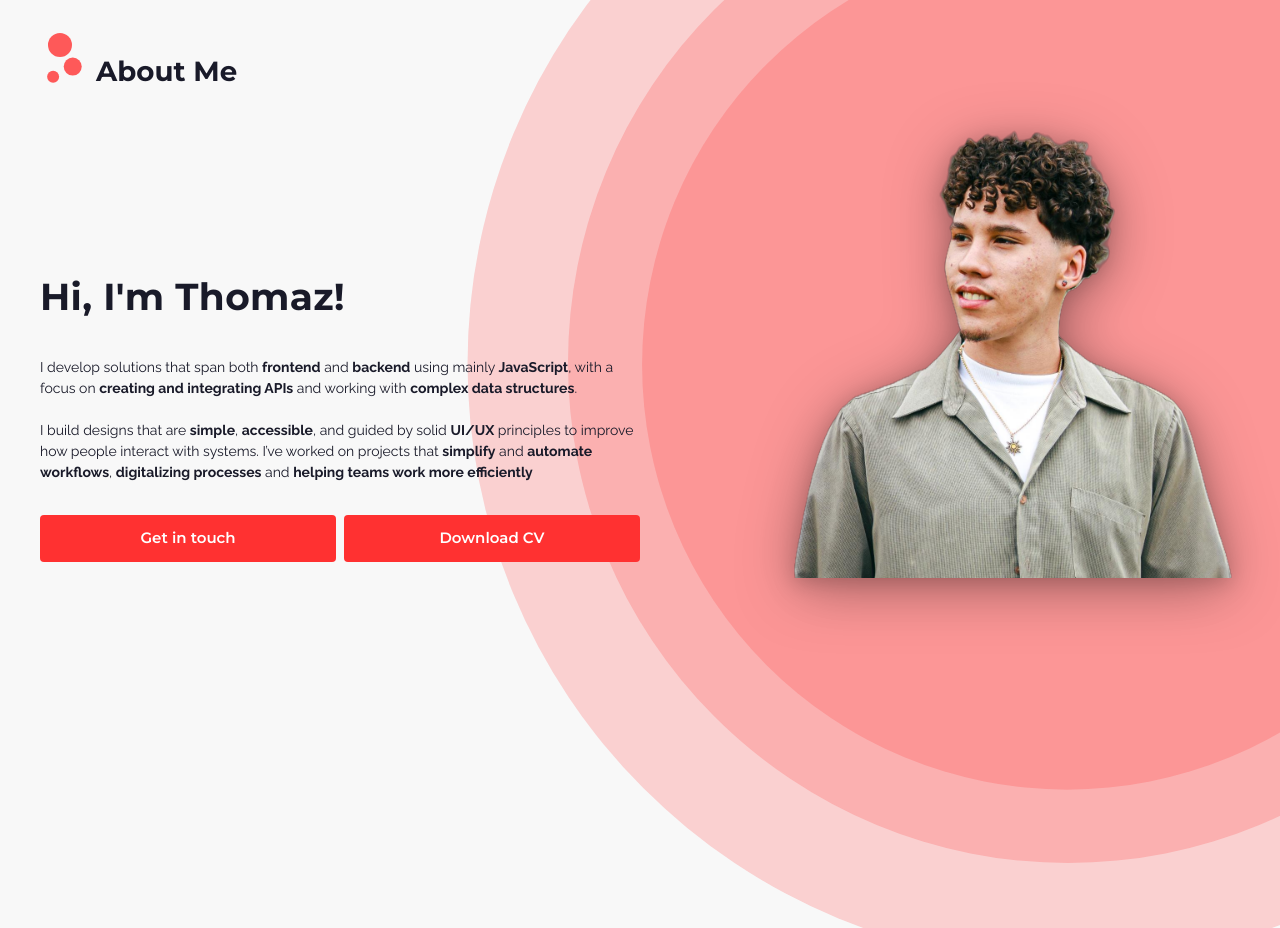
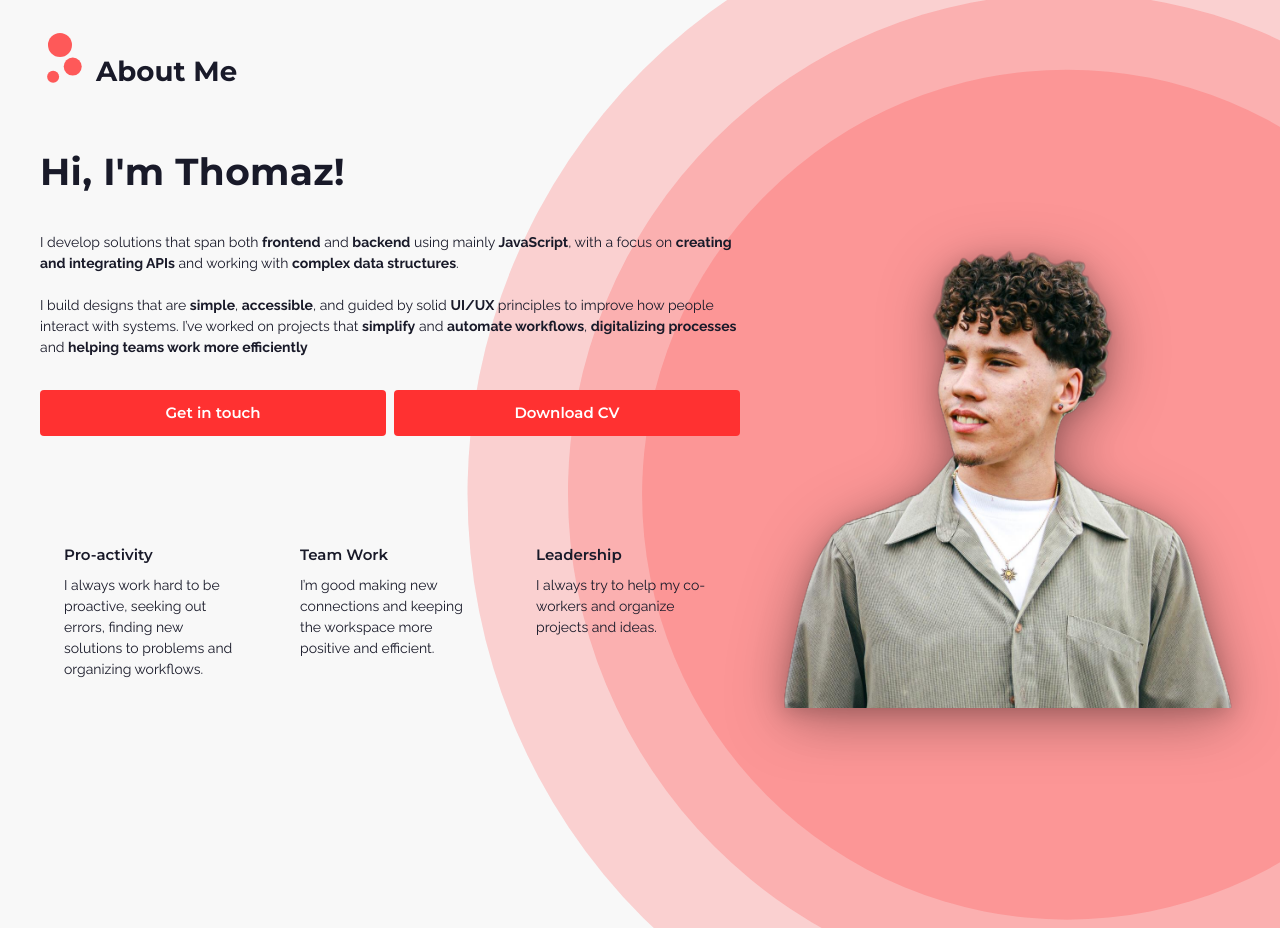
Before and after one commit to Th0mzzz/Th0mzzz-portfolio, a Next.js app: page / in a window 1280 px wide. Shown: the part 1300-2228 px from the top of the page. Built offline with nearby package versions, Linux system fonts and the light colour scheme.

Commit message:
feat: add softskills and bubbleHover component

```diff
--- a/src/components/AboutMe/index.tsx
+++ b/src/components/AboutMe/index.tsx
@@ -6,6 +6,7 @@ import Image from "next/image";
 import foto from "@/assets/img/foto.png";
 import {motion} from 'framer-motion';
 import DecorativeCircles from "@/components/DecorativeCircles";
+import BubbleHover from "@/components/BubbleHover";
 
 export default function AboutMe() {
     return (
@@ -22,10 +23,10 @@ export default function AboutMe() {
                         whileInView={{transform: "translateY(0%)", opacity: 1}}
                         viewport={{once: true, amount: 0.3}}
                         transition={{duration: 0.7, ease: 'easeOut'}}
-                        className="flex flex-col gap-4 py-4">
+                        className="flex flex-col gap-4 py-4 max-w-[700px]">
 
                         <h3 className={"supertitle"}>Hi, I&apos;m Thomaz!</h3>
-                        <p className="text my-4 max-w-[600px]">
+                        <p className="text my-4 ">
                             I develop solutions that span
                             both <strong>frontend</strong> and <strong>backend</strong> using
                             mainly <strong>JavaScript</strong>, with a
@@ -56,9 +57,26 @@ export default function AboutMe() {
                                 Download CV
                             </Button>
                         </div>
+                        <div className="flex gap-2 flex-col xl:flex-row mt-20">
+                            <BubbleHover width={"100%"}>
+                                <h4 className="link">Pro-activity</h4>
+                                <p className="text mt-2">I always work hard to be proactive, seeking out errors, finding new
+                                    solutions to problems and organizing workflows.</p>
+                            </BubbleHover>
+                            <BubbleHover width={"100%"}>
+                                <h4 className="link">Team Work</h4>
+                                <p className="text mt-2">I’m good making new connections and keeping the workspace more
+                                    positive and efficient.</p>
+                            </BubbleHover>
+                            <BubbleHover width={"100%"}>
+                                <h4 className="link">Leadership</h4>
+                                <p className="text mt-2">I always try to help my co-workers and organize projects and
+                                    ideas.</p>
+                            </BubbleHover>
+                        </div>
                     </motion.div>
                     <motion.div
-                        style={{width: "clamp(320px, 100%, 450px)"}}
+                        style={{maxWidth: "500px", minWidth: "400px", width: "100%"}}
                         initial={{transform: "translateY(40%)", opacity: 0}}
                         whileInView={{transform: "translateY(0%)", opacity: 1}}
                         viewport={{once: true, amount: 0.3}}
--- /dev/null
+++ b/src/components/BubbleHover/index.tsx
@@ -0,0 +1,118 @@
+'use client'
+import React, {useState, useEffect} from "react";
+import {motion, AnimatePresence} from "framer-motion";
+
+interface BubbleHoverProps {
+    children: React.ReactNode,
+    width?: string
+}
+
+interface Bubble {
+    id: string;
+    left: string;
+    size: number;
+    duration: number;
+}
+
+function BubbleHover({children, width = "fit-content"}: BubbleHoverProps) {
+    const [isHovered, setIsHovered] = useState(false);
+    const [bubbles, setBubbles] = useState<Bubble[]>([]);
+
+    useEffect(() => {
+        if (!isHovered) {
+            return;
+        }
+
+
+        const createBubble = () => {
+            const newBubble: Bubble = {
+                id: `${Date.now()}-${Math.random()}`,
+                left: `${Math.random() * 100}%`,
+                size: Math.random() * 8 + 10,
+                duration: Math.random() + 1,
+            };
+            setBubbles(prev => [...prev, newBubble]);
+
+
+            setTimeout(() => {
+                setBubbles(prev => prev.filter(b => b.id !== newBubble.id));
+            }, (newBubble.duration + 0.5) * 1000);
+        };
+
+
+        for (let i = 0; i < 5; i++) {
+            setTimeout(createBubble, i * 100);
+        }
+
+        const interval = setInterval(createBubble, 200);
+
+        return () => {
+            clearInterval(interval);
+        };
+    }, [isHovered]);
+
+    useEffect(() => {
+        if (!isHovered) {
+            const timer = setTimeout(() => setBubbles([]), 0);
+            return () => clearTimeout(timer);
+        }
+    }, [isHovered]);
+
+    const variants = {
+        initial: {backgroundColor: "rgba(255, 49, 49, 0)", borderColor: "var(--border)"},
+        hovered: {backgroundColor: "var(--primary)", borderColor: "var(--primary)", color: "#fff"},
+    };
+
+    return (
+        <motion.div
+            className="relative px-6 py-3 rounded-lg cursor-pointer overflow-visible"
+            style={{width}}
+            onHoverStart={() => setIsHovered(true)}
+            onHoverEnd={() => setIsHovered(false)}
+            animate={isHovered ? "hovered" : "initial"}
+            variants={variants}
+            transition={{duration: 0.5, ease: "easeInOut"}}
+        >
+            <AnimatePresence>
+                {bubbles.map((bubble) => (
+                    <motion.div
+                        key={bubble.id}
+                        className="absolute rounded-full pointer-events-none"
+                        style={{
+                            width: `${bubble.size}px`,
+                            height: `${bubble.size}px`,
+                            backgroundColor: "var(--primary)",
+                            left: bubble.left,
+                            top: "0",
+                            translateX: "-50%",
+                        }}
+                        initial={{
+                            y: 0,
+                            opacity: 1,
+                            scale: 0.3,
+                        }}
+                        animate={{
+                            y: -50,
+                            opacity: 0,
+                            scale: 1.2,
+                        }}
+                        exit={{
+                            opacity: 0,
+                            scale: 0
+                        }}
+                        transition={{
+                            duration: bubble.duration,
+                            ease: "easeOut",
+                        }}
+                    />
+                ))}
+            </AnimatePresence>
+
+            <div className="relative z-10">
+                {children}
+            </div>
+        </motion.div>
+    );
+}
+
+export default BubbleHover
```
